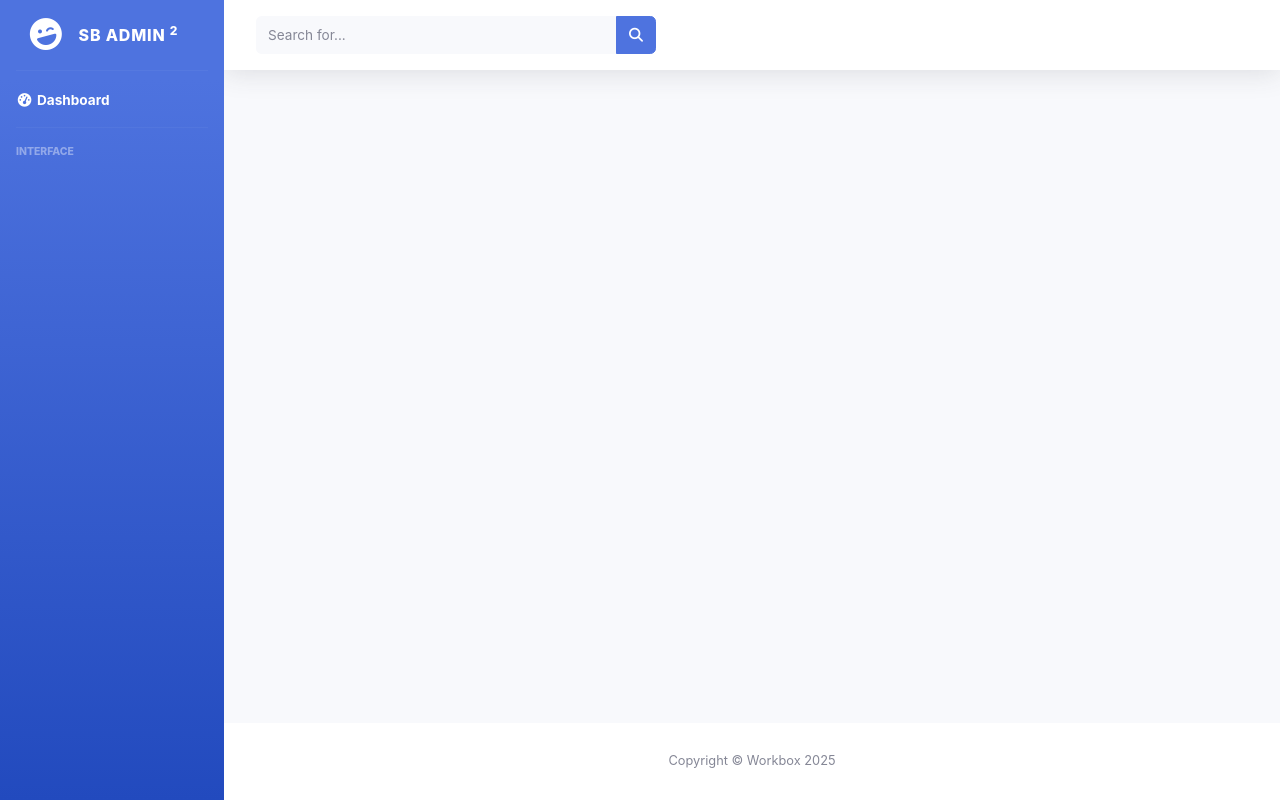
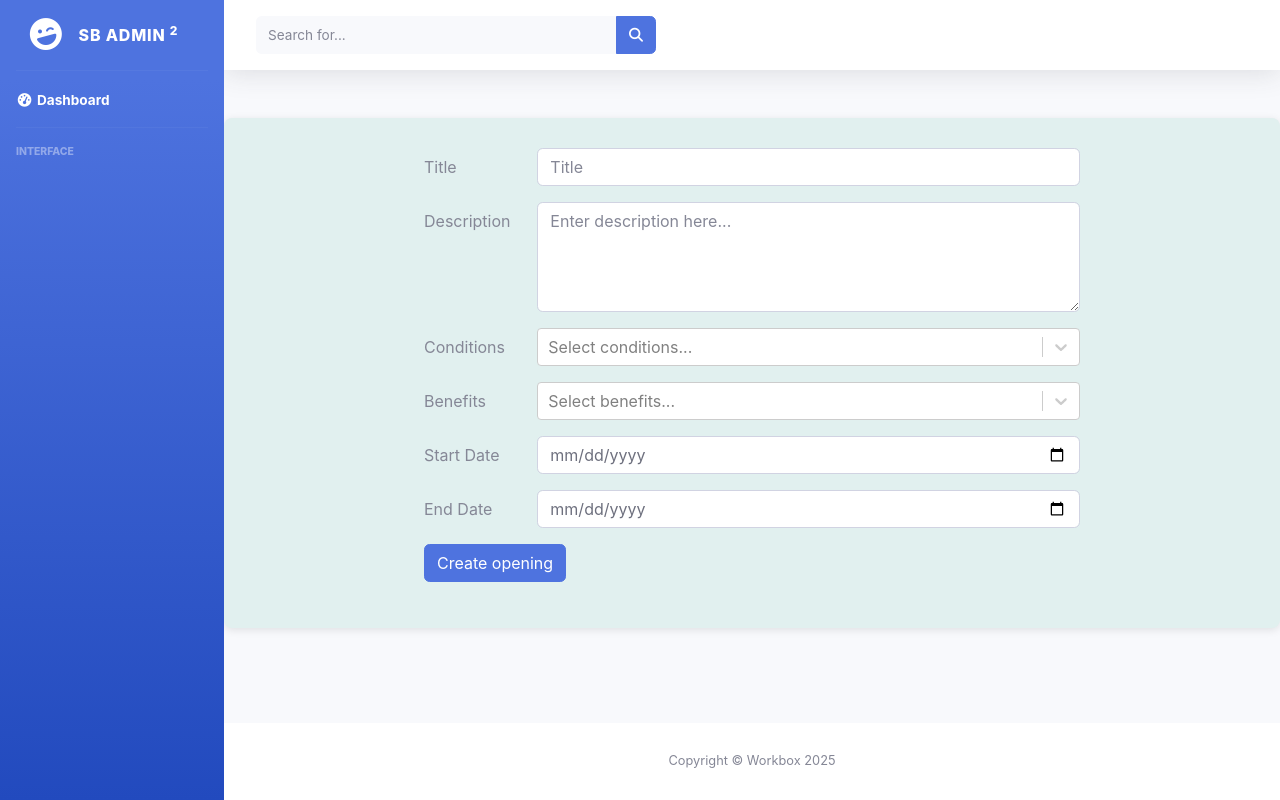
Before and after one commit to amujkic1/WorkBox-Frontend, a React (Vite) app in the folder WorkBox/: page /opening in a window 1280 px wide. Built offline with nearby package versions, Linux system fonts and the light colour scheme.

Commit message:
small changes

```diff
--- a/WorkBox/package.json
+++ b/WorkBox/package.json
@@ -11,12 +11,16 @@
   },
   "dependencies": {
     "@fortawesome/fontawesome-free": "^6.7.2",
+    "@hookform/resolvers": "^5.0.1",
     "chart.js": "^4.4.9",
     "react": "^19.1.0",
     "react-chartjs-2": "^5.3.0",
     "react-data-table-component": "^7.7.0",
     "react-dom": "^19.1.0",
-    "react-router-dom": "^7.6.1"
+    "react-hook-form": "^7.57.0",
+    "react-router-dom": "^7.6.1",
+    "react-select": "^5.10.1",
+    "yup": "^1.6.1"
   },
   "devDependencies": {
     "@eslint/js": "^9.25.0",
--- a/WorkBox/src/App.jsx
+++ b/WorkBox/src/App.jsx
@@ -9,6 +9,7 @@ import Footer from './components/common/Footer';
 import Dashboard from './components/dashboard/Dashboard';
 import AllCards from './components/dashboard/AllCards';
 import Login from './pages/Login';
+import OpeningForm from './components/forms/OpeningForm';
 
 function App() {
   const location = useLocation();
@@ -25,6 +26,7 @@ function App() {
             <Route path="/" element={<Login />} />
             <Route path="/dashboard" element={<Dashboard />} />
             <Route path="/cards" element={<AllCards />} />
+            <Route path='/opening' element={<OpeningForm />} />
           </Routes>
         </div>
         {showLayout && <Footer />}
--- /dev/null
+++ b/WorkBox/src/components/forms/OpeningForm.jsx
@@ -0,0 +1,200 @@
+import React from "react";
+import { useForm } from "react-hook-form";
+import { yupResolver } from "@hookform/resolvers/yup";
+import { useState, useEffect } from "react";
+import * as yup from "yup";
+import Select from 'react-select';
+
+const ConditionOptions = [
+  { value: 'Full-time', label: 'Full-time' },
+  { value: 'Part-time', label: 'Part-time' },
+  { value: 'Flexible working hours', label: 'Flexible working hours' },
+  { value: 'On-site', label: 'On-site' },
+  { value: 'Remote', label: 'Remote' },
+  { value: 'Hybrid', label: 'Hybrid' },
+  { value: 'Fast-paced', label: 'Fast-paced' },
+  { value: 'Team-oriented', label: 'Team-oriented' },
+  { value: 'Remote', label: 'Remote' },
+  { value: 'Company laptop provided', label: 'Company laptop provided' }
+];
+
+const BenefitOptions = [
+    { value: 'Health insurance', label: 'Health insurance' },
+    { value: 'Mental health support', label: 'Mental health support' },
+    { value: 'Gym membership', label: 'Gym membership' },
+    { value: 'Competitive salary', label: 'Competitive salary' },
+    { value: 'Transportation allowance', label: 'Transportation allowance' },
+    { value: 'Paid holidays', label: 'Paid holidays' },
+    { value: 'Budget for courses and certifications', label: 'Budget for courses and certifications' },
+]
+
+const schema = yup.object().shape({
+  title: yup.string().required("Title is required").min(3, "Title must be at least 3 characters"),
+  description: yup.string().required("Description is required").min(10, "Description must be at least 10 characters"),
+  conditions: yup.array().min(1, "Select at least one condition"),
+  benefits: yup.array().min(1, "Select at least one benefit"),
+  startDate: yup.date().required("Start date is required"),
+  endDate: yup
+    .date()
+    .required("End date is required")
+    .min(yup.ref("startDate"), "End date can't be before start date"),
+});
+
+const OpeningForm = ({ onSubmit }) => {
+  const [selectedConditions, setSelectedConditions] = useState([]);
+  const [selectedBenefits, setSelectedBenefits] = useState([]);
+
+  const {
+    register,
+    handleSubmit,
+    formState: { errors },
+    setValue,
+    watch,
+  } = useForm({
+    resolver: yupResolver(schema),
+  });
+
+  useEffect(() => {
+    register("conditions");
+    register("benefits");
+  }, [register]);
+
+  const handleConditionChange = (selected) => {
+    setSelectedConditions(selected);
+    setValue("conditions", selected || []);
+  };
+
+  const handleBenefitChange = (selected) => {
+    setSelectedBenefits(selected);
+    setValue("benefits", selected || []);
+  };
+
+  return (
+    <div className="container mt-5 opening-form-background">
+      <div className="row justify-content-center">
+        <div className="col-md-8">
+          <form
+            onSubmit={handleSubmit((data) => {
+              console.log("Validirani podaci:", data);
+              onSubmit && onSubmit(data);
+            })}
+          >
+            <div className="form-group row">
+              <label htmlFor="title" className="col-sm-2 col-form-label">
+                Title
+              </label>
+              <div className="col-sm-10">
+                <input
+                  {...register("title")}
+                  type="text"
+                  className={`form-control ${errors.title ? "is-invalid" : ""}`}
+                  id="title"
+                  placeholder="Title"
+                />
+                {errors.title && (
+                  <div className="invalid-feedback">{errors.title.message}</div>
+                )}
+              </div>
+            </div>
+
+            <div className="form-group row">
+              <label htmlFor="description" className="col-sm-2 col-form-label">
+                Description
+              </label>
+              <div className="col-sm-10">
+                <textarea
+                  {...register("description")}
+                  className={`form-control ${errors.description ? "is-invalid" : ""}`}
+                  id="description"
+                  rows="4"
+                  placeholder="Enter description here..."
+                />
+                {errors.description && (
+                  <div className="invalid-feedback">{errors.description.message}</div>
+                )}
+              </div>
+            </div>
+
+            <div className="form-group row">
+              <label className="col-sm-2 col-form-label">Conditions</label>
+              <div className="col-sm-10">
+                <Select
+                  isMulti
+                  options={ConditionOptions}
+                  value={selectedConditions}
+                  onChange={handleConditionChange}
+                  placeholder="Select conditions..."
+                  className={errors.conditions ? "is-invalid" : ""}
+                />
+                {errors.conditions && (
+                  <div className="text-danger mt-1">{errors.conditions.message}</div>
+                )}
+              </div>
+            </div>
+
+            <div className="form-group row">
+              <label className="col-sm-2 col-form-label">Benefits</label>
+              <div className="col-sm-10">
+                <Select
+                  isMulti
+                  options={BenefitOptions}
+                  value={selectedBenefits}
+                  onChange={handleBenefitChange}
+                  placeholder="Select benefits..."
+                  className={errors.benefits ? "is-invalid" : ""}
+                />
+                {errors.benefits && (
+                  <div className="text-danger mt-1">{errors.benefits.message}</div>
+                )}
+              </div>
+            </div>
+
+            <div className="form-group row">
+              <label htmlFor="startDate" className="col-sm-2 col-form-label">
+                Start Date
+              </label>
+              <div className="col-sm-10">
+                <input
+                  {...register("startDate")}
+                  type="date"
+                  className={`form-control ${errors.startDate ? "is-invalid" : ""}`}
+                  id="startDate"
+                />
+                {errors.startDate && (
+                  <div className="invalid-feedback">{errors.startDate.message}</div>
+                )}
+              </div>
+            </div>
+
+            <div className="form-group row">
+              <label htmlFor="endDate" className="col-sm-2 col-form-label">
+                End Date
+              </label>
+              <div className="col-sm-10">
+                <input
+                  {...register("endDate")}
+                  type="date"
+                  className={`form-control ${errors.endDate ? "is-invalid" : ""}`}
+                  id="endDate"
+                />
+                {errors.endDate && (
+                  <div className="invalid-feedback">{errors.endDate.message}</div>
+                )}
+              </div>
+            </div>
+
+            <div className="form-group row">
+              <div className="col-sm-10">
+                <button type="submit" className="btn btn-primary">
+                  Create opening
+                </button>
+              </div>
+            </div>
+          </form>
+        </div>
+      </div>
+    </div>
+  );
+};
+
+export default OpeningForm;
```
Also changed, not shown: WorkBox/src/assets/sb-admin-2.css, 1 other file (tests, documents, lock files or other folders).
